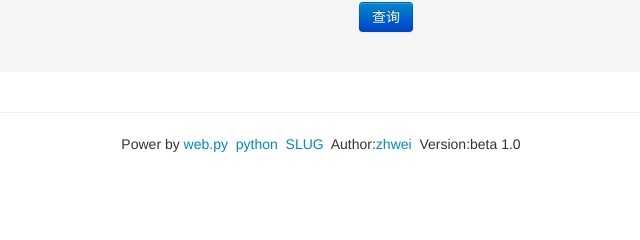
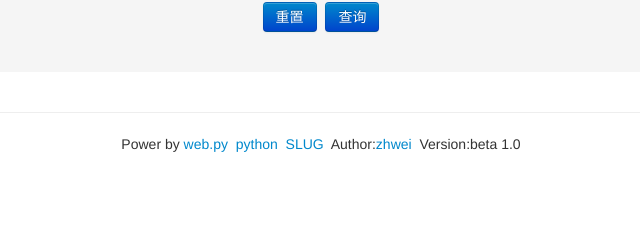
Before and after one commit to zhwei/gotit, a Python web app: template template/index.html in a window 1280 px wide. Shown: the part 308-548 px from the top of the page, without its empty margins (319-959 px from the left). Run offline with Jinja, Linux system fonts and the light colour scheme; the template is opened without the code that fills it, so the values that code supplies are empty; some libraries are stand-ins or nearby versions.

Commit message:
add reset

```diff
--- a/template/index.html
+++ b/template/index.html
@@ -67,7 +67,10 @@ $def with (form)
         <br>
 
 
-        <div id="btn" class="btn-group offset1">
+        <div id="btn" class="btn-group ">
+          <button type="reset" class="btn btn-primary">重置</button>
+        </div>
+        <div id="btn" class="btn-group ">
           <button type="submit" class="btn btn-primary">查询</button>
         </div>
         </form>
```
